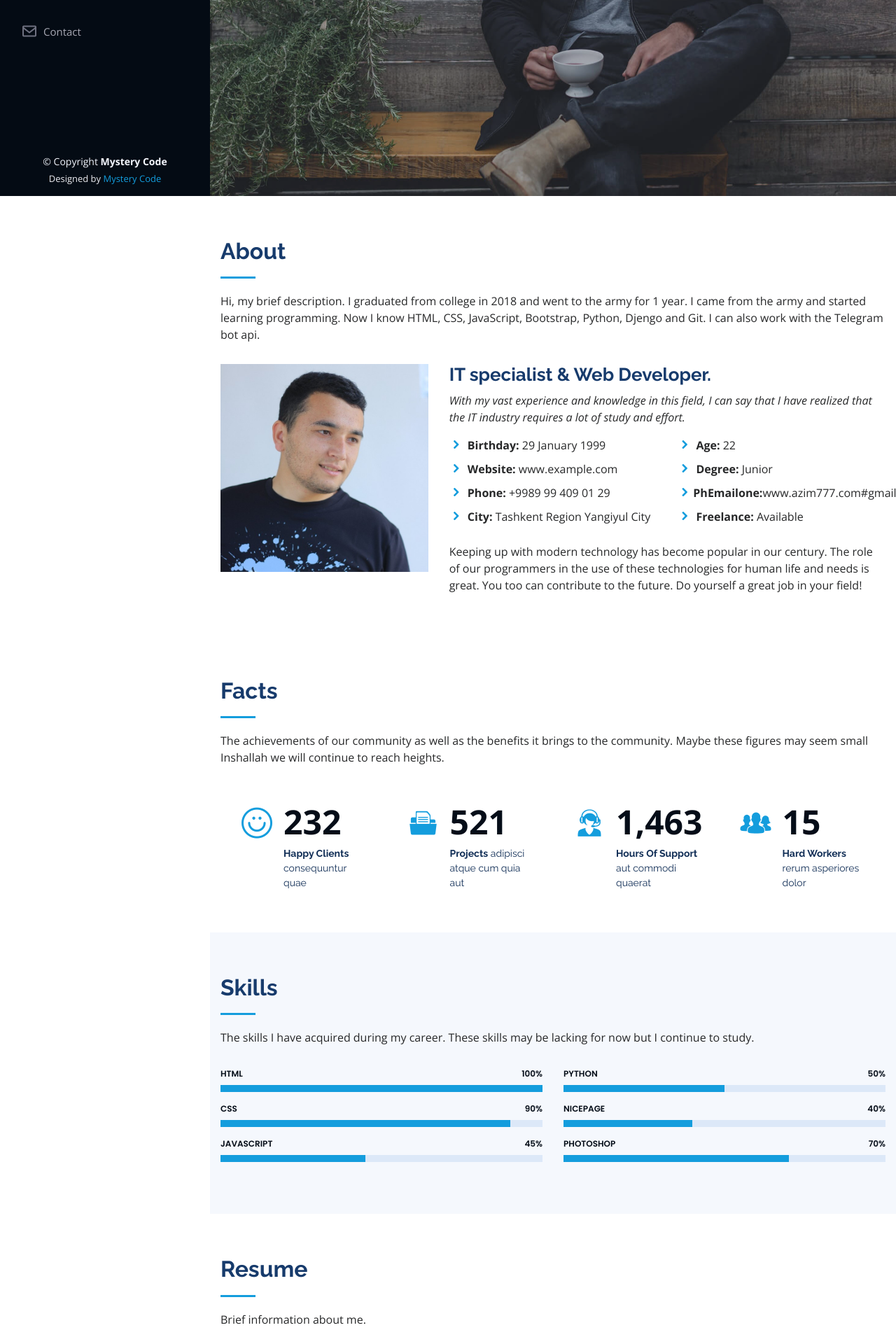
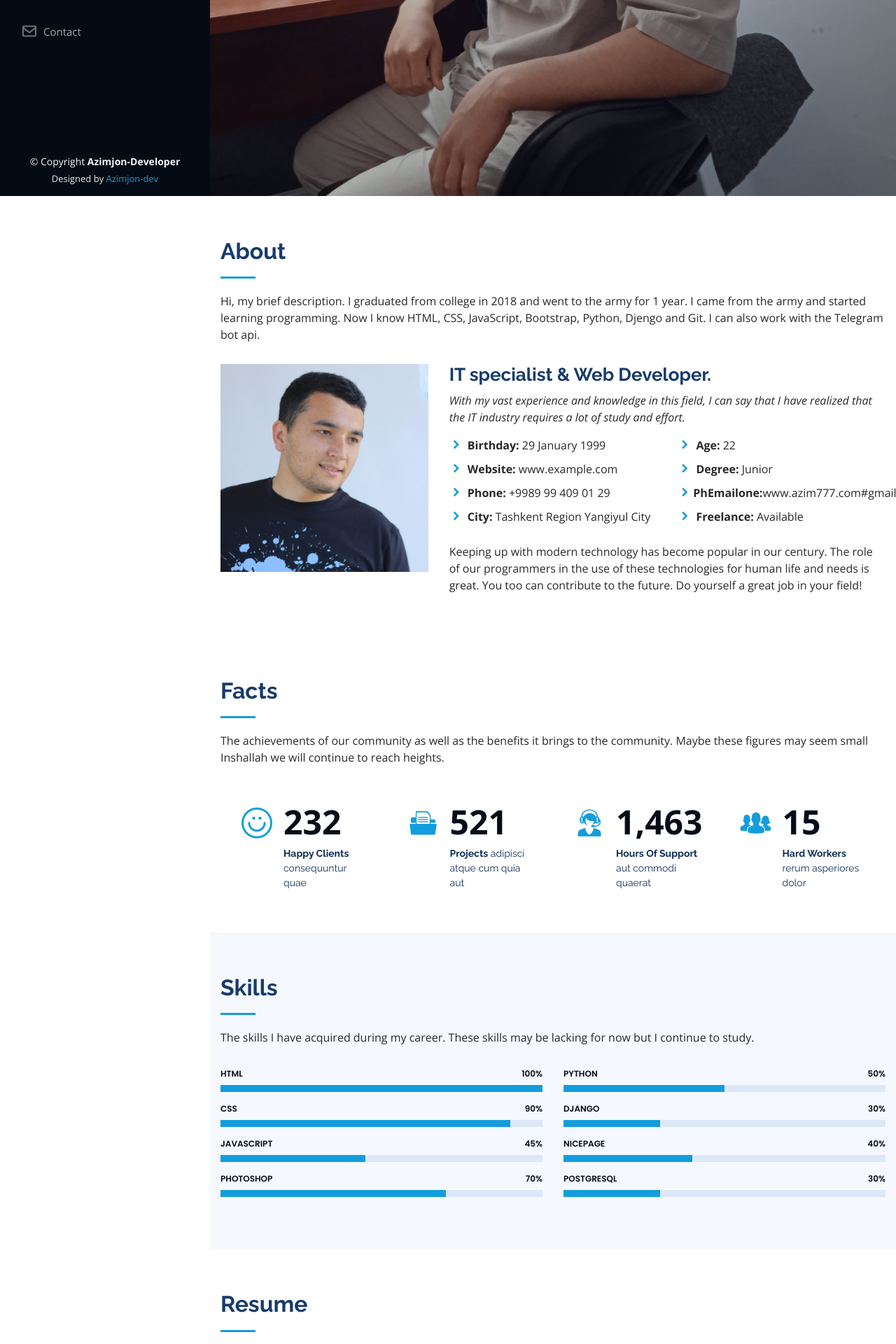
Before and after one commit to azimxxm/Portfolio-Website-Django-SPA, a Django app: page / in a window 1280 px wide. Shown: the part 520-2440 px from the top of the page at 70% size. Run offline with Django 3.2, Linux system fonts and the light colour scheme; some libraries are stand-ins or nearby versions.

Commit message:
secend commit

```diff
--- a/jobs/static/css/style.css
+++ b/jobs/static/css/style.css
@@ -206,7 +206,7 @@ h1, h2, h3, h4, h5, h6 {
 #hero {
   width: 100%;
   height: 100vh;
-  background: url("../img/hero-bg.jpg") top center;
+  background: url("../img/bac.jpg") top center;
   background-size: cover;
 }
 
--- a/jobs/templates/jobs/index.html
+++ b/jobs/templates/jobs/index.html
@@ -224,6 +224,13 @@
                             <span class="skill">JavaScript <i class="val">45%</i></span>
                             <div class="progress-bar-wrap">
                                 <div class="progress-bar" role="progressbar" aria-valuenow="45" aria-valuemin="0"
+                                aria-valuemax="100"></div>
+                            </div>
+                        </div>
+                        <div class="progress">
+                            <span class="skill">Photoshop <i class="val">70%</i></span>
+                            <div class="progress-bar-wrap">
+                                <div class="progress-bar" role="progressbar" aria-valuenow="70" aria-valuemin="0"
                                     aria-valuemax="100"></div>
                             </div>
                         </div>
@@ -241,6 +248,13 @@
                         </div>
 
                         <div class="progress">
+                            <span class="skill">Django <i class="val">30%</i></span>
+                            <div class="progress-bar-wrap">
+                                <div class="progress-bar" role="progressbar" aria-valuenow="30" aria-valuemin="0"
+                                    aria-valuemax="100"></div>
+                            </div>
+                        </div>
+                        <div class="progress">
                             <span class="skill">Nicepage <i class="val">40%</i></span>
                             <div class="progress-bar-wrap">
                                 <div class="progress-bar" role="progressbar" aria-valuenow="40" aria-valuemin="0"
@@ -249,13 +263,12 @@
                         </div>
 
                         <div class="progress">
-                            <span class="skill">Photoshop <i class="val">70%</i></span>
+                            <span class="skill">PostgreSQL <i class="val">30%</i></span>
                             <div class="progress-bar-wrap">
-                                <div class="progress-bar" role="progressbar" aria-valuenow="70" aria-valuemin="0"
+                                <div class="progress-bar" role="progressbar" aria-valuenow="30" aria-valuemin="0"
                                     aria-valuemax="100"></div>
                             </div>
                         </div>
-
 
                     </div>
 
@@ -547,10 +560,10 @@
     <footer id="footer">
         <div class="container">
             <div class="copyright">
-                &copy; Copyright <strong><span>Mystery Code</span></strong>
+                &copy; Copyright <strong><span>Azimjon-Developer</span></strong>
             </div>
             <div class="credits">
-                Designed by <a href="#">Mystery Code</a>
+                Designed by <a href="#">Azimjon-dev</a>
             </div>
         </div>
     </footer><!-- End  Footer -->
```
Also changed, not shown: jobs/static/img/bac.jpg (added).
